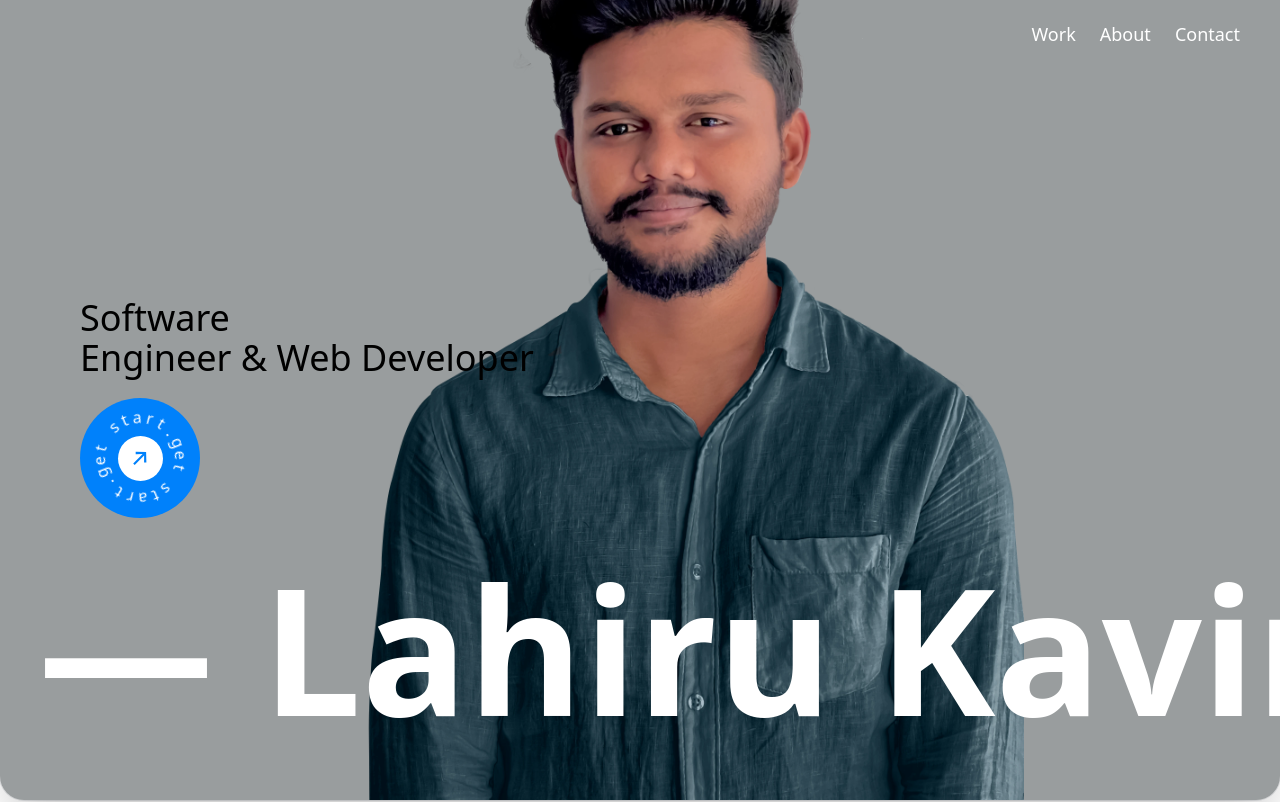
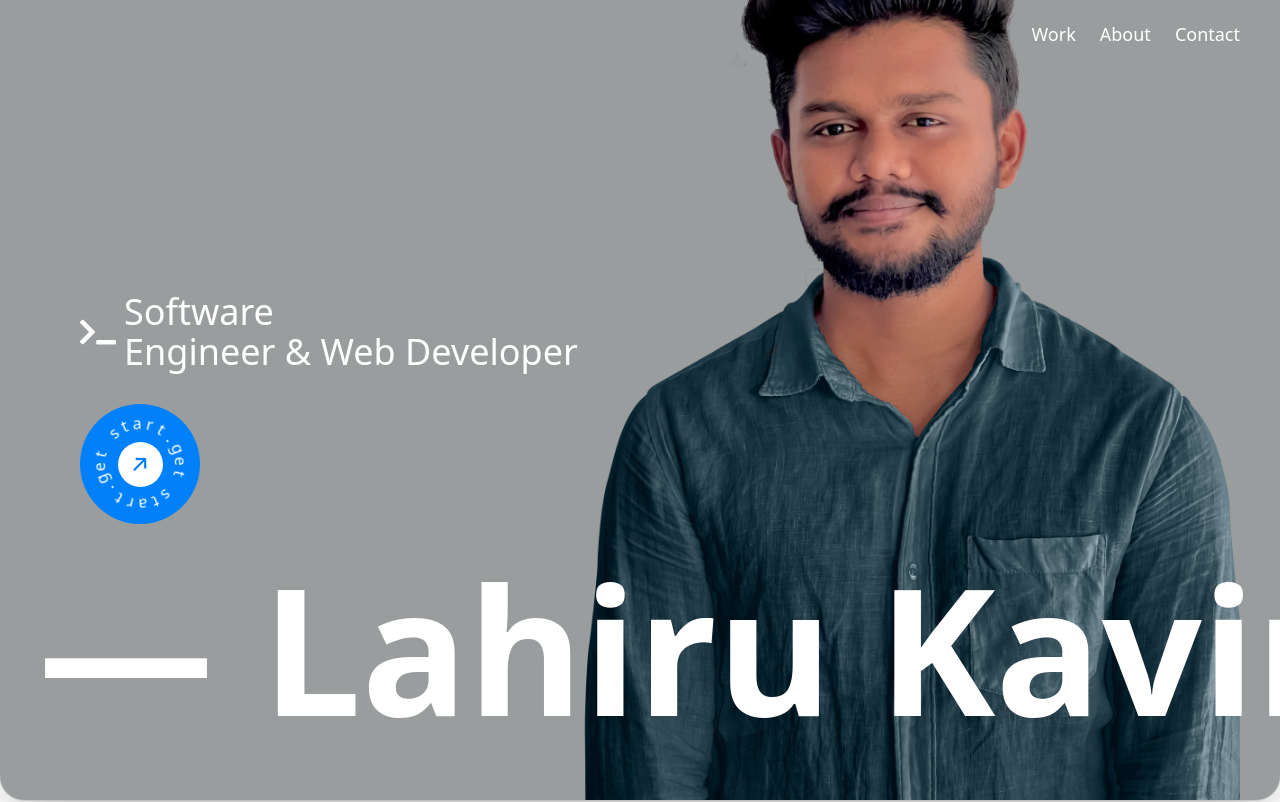
Before and after one commit to Lahiru-911/Lahiru-portfolio, a Next.js app: page / in a window 1280 px wide. Shown: the top 802 px of the page. Built offline with nearby package versions, Linux system fonts and the light colour scheme.

Commit message:
Update page.jsx

```diff
--- a/components/HeroSection/page.jsx
+++ b/components/HeroSection/page.jsx
@@ -3,19 +3,20 @@ import { motion } from "framer-motion";
 import MagnetButton from "../MagnetButton/page";
 import Link from "next/link";
 import WordsMarquee from "../WordsMarquee/page";
+import { FaTerminal } from "react-icons/fa";
 
 export default function HeroSection() {
   return (
-    <div className="relative min-h-screen rounded-b-3xl shadow-2xl ring-1 ring-gray-900/10 bg-[#999D9E] flex items-center justify-center overflow-hidden">
+    <div className="relative min-h-screen md:rounded-b-3xl shadow-2xl ring-1 ring-gray-900/10 bg-[#999D9E] flex items-end md:items-center justify-center overflow-hidden">
       {/* Background */}
-      <div className=" absolute  bottom-0 right-64 ">
+      <div className="absolute bottom-0 inset-x-0 flex justify-center md:justify-end md:right-10">
         <motion.img
           src="/meg.webp"
           alt="Lahiru Kavinda"
           initial={{ opacity: 0, x: 50 }}
           animate={{ opacity: 1, x: 0 }}
           transition={{ duration: 1 }}
-          className=" max-w-[680px]"
+          className=" max-w-[550px] xl:max-w-[680px]"
         />
       </div>
 
@@ -33,18 +34,20 @@ export default function HeroSection() {
       </nav>
 
       {/* Text Content */}
-      <div className="flex flex-col justify-center items-start gap-5 absolute left-20 text-center md:text-left text-black max-w-xl">
+      <div className="flex flex-col justify-end items-center md:items-start gap-8 absolute inset-x-0 md:left-20 text-center md:text-left text-white">
         <motion.p
           initial={{ opacity: 0, y: 20 }}
           animate={{ opacity: 1, y: 0 }}
           transition={{ delay: 0.5, duration: 1 }}
-          className="text-2xl md:text-4xl font-light  mt-4"
+          className="text-2xl md:text-4xl font-light mt-4 flex items-center gap-2"
         >
-          {/* <?xml version="1.0" encoding="UTF-8"?><svg width="24px" height="24px" stroke-width="1.5" viewBox="0 0 24 24" fill="none" xmlns="http://www.w3.org/2000/svg" color="#000000"><path d="M13 17H20" stroke="#000000" stroke-width="1.5" stroke-linecap="round" stroke-linejoin="round"></path><path d="M5 7L10 12L5 17" stroke="#000000" stroke-width="1.5" stroke-linecap="round" stroke-linejoin="round"></path></svg> */}
-          Software <br />
-          Engineer & Web Developer
+          <FaTerminal className="text-3xl md:text-4xl" />
+          <span>
+            Software <br />
+            Engineer & Web Developer
+          </span>
         </motion.p>
-        <Link href={"/contact"}>
+        <Link href="/contact">
           <MagnetButton />
         </Link>
       </div>
```
